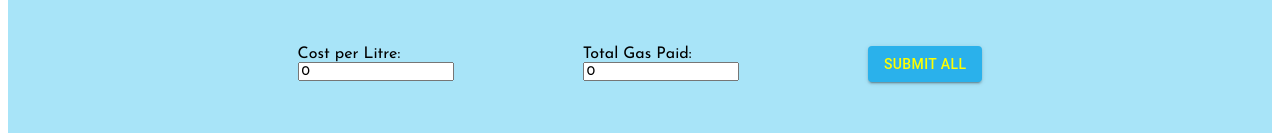
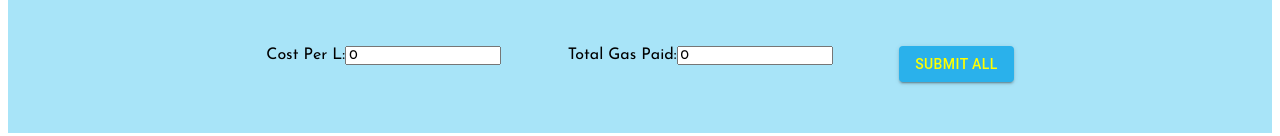
Before and after one commit to woobrendan/Fuel_Splitter, a React (Create React App) app in the folder fuel_splitter/: page / in a window 1280 px wide. Shown: the part 555-691 px from the top of the page. Built offline with nearby package versions, Linux system fonts and the light colour scheme; no server answers.

Commit message:
change out hardcoded input elements in favor of InputContainer component

```diff
--- a/fuel_splitter/src/components/TripManage/GasPay.tsx
+++ b/fuel_splitter/src/components/TripManage/GasPay.tsx
@@ -2,6 +2,7 @@ import { Button } from "@mui/material";
 import { useState } from "react";
 import { GasBill } from "../../model";
 import { useAppSelector } from "../../store/hooks";
+import InputContainer from "./InputContainer";
 
 interface Prop {
   finalSubmit: (gasBill: GasBill) => void;
@@ -74,45 +75,24 @@ const GasPay: React.FC<Prop> = ({ finalSubmit }) => {
         className="single_trip__submitAll__form"
         onSubmit={(e) => handleFinalSubmit(e, gasBill)}
       >
-        <div className="single_trip__submitAll__input">
-          <label>Cost per Litre:</label>
-          <input
-            type="number"
-            value={gasBill.costPerL}
-            name="costPerL"
-            data-cy="cost_per_L"
-            onChange={(e: React.FormEvent) => {
-              const target = e.target as HTMLTextAreaElement;
-              setGasBill((prev) => ({
-                ...prev,
-                costPerL: Number(target.value),
-              }));
-            }}
-          />
-          {costPerLError && (
-            <span data-cy="cost_L_error">Section must be complete</span>
-          )}
-        </div>
-        <div className="single_trip__submitAll__input">
-          <label>Total Gas Paid:</label>
-          <input
-            type="number"
-            // step="0.01"
-            name="gasCost"
-            value={gasBill.gasCost}
-            data-cy="total_cost"
-            onChange={(e: React.FormEvent) => {
-              const target = e.target as HTMLTextAreaElement;
-              setGasBill((prev) => ({
-                ...prev,
-                gasCost: Number(target.value),
-              }));
-            }}
-          />
-          {gasCostError && (
-            <span data-cy="gas_paid_error">Section must be complete</span>
-          )}
-        </div>
+        <InputContainer
+          val={gasBill.costPerL}
+          error={costPerLError}
+          onInputChange={onInputChange}
+          label="Cost Per L"
+          name="costPerL"
+          type="number"
+          comp="gasPay"
+        />
+        <InputContainer
+          val={gasBill.gasCost}
+          error={gasCostError}
+          onInputChange={onInputChange}
+          label="Total Gas Paid"
+          name="gasCost"
+          type="number"
+          comp="gasPay"
+        />
         <Button
           variant="contained"
           type="submit"
```
